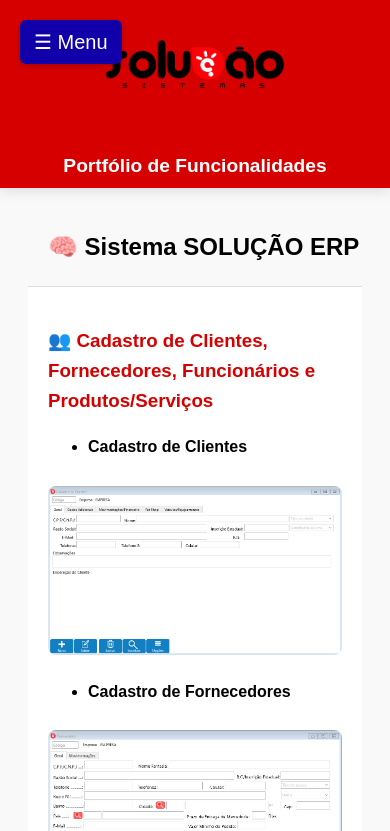
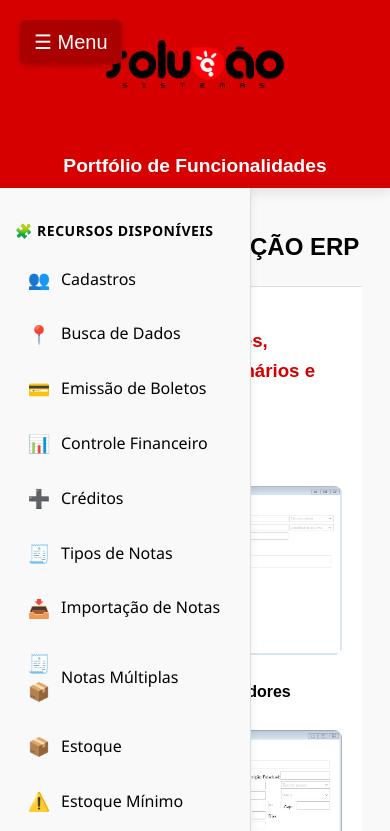
Before and after one commit to KLTNROX/PORFTIFOLIOERP, a plain HTML site: page index.html in a window 390 px wide. Both pictures are taken after a click on the button "☰ Menu". Shown: the top 831 px of the page. Drawn offline with Linux system fonts and the light colour scheme.

Commit message:
Add files via upload

```diff
--- a/index.html
+++ b/index.html
@@ -59,7 +59,7 @@
   top: 20px;
   left: 20px;
   z-index: 1100;
-      background-color: #1100aa;
+  background-color: #aa0000;
   color: white;
   border: none;
   padding: 10px 14px;
@@ -510,6 +510,11 @@ nav#indice ul li a span.icon {
     }
   });
 
+  function toggleMenu() {
+    const nav = document.getElementById('indice');
+    nav.classList.toggle('open');
+    document.body.classList.toggle('menu-open');
+  }
 </script>
 </body>
 </html>
```
Lines whose indentation alone changed are shown as unchanged.
